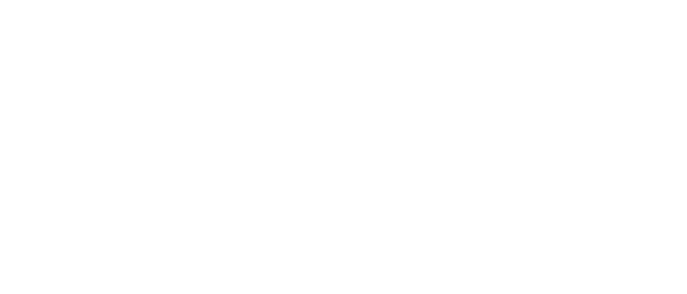
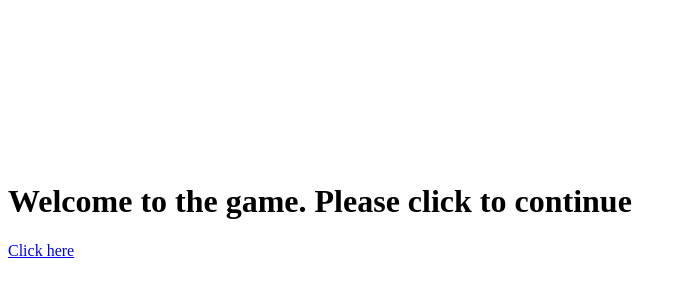
Before and after one commit to lborowczak/Comp424-project, a plain HTML site: page index.html in a window 1280 px wide. Shown: the whole page, without its empty margins (0-687 px from the left). Drawn offline with Linux system fonts and the light colour scheme.

Commit message:
Starting to add functionality

```diff
--- a/index.html
+++ b/index.html
@@ -9,5 +9,14 @@
 <body>
   <canvas id="game">
   </canvas>
+  <div id = "homepage">
+<title><p> Working on the Name</p></title>
+<h1> Welcome to the game. Please click to continue</h1>
+      <a href = "#gamepage"> Click here</a>
+  </div> <!-- Homepage -->
+<div id="gamepage" style = "display:none">
+    <p>In the secodn page</p>
+
+</div>
 </body>
 </html>
```
